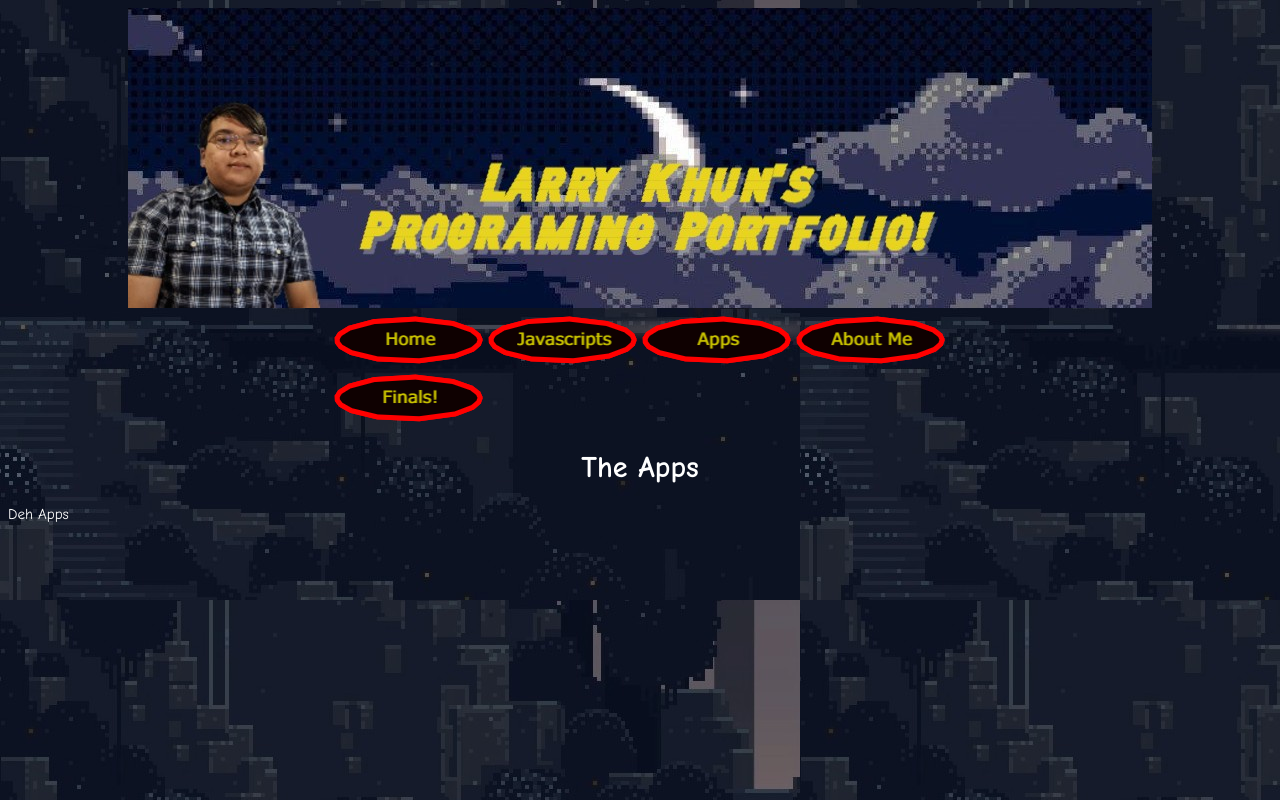
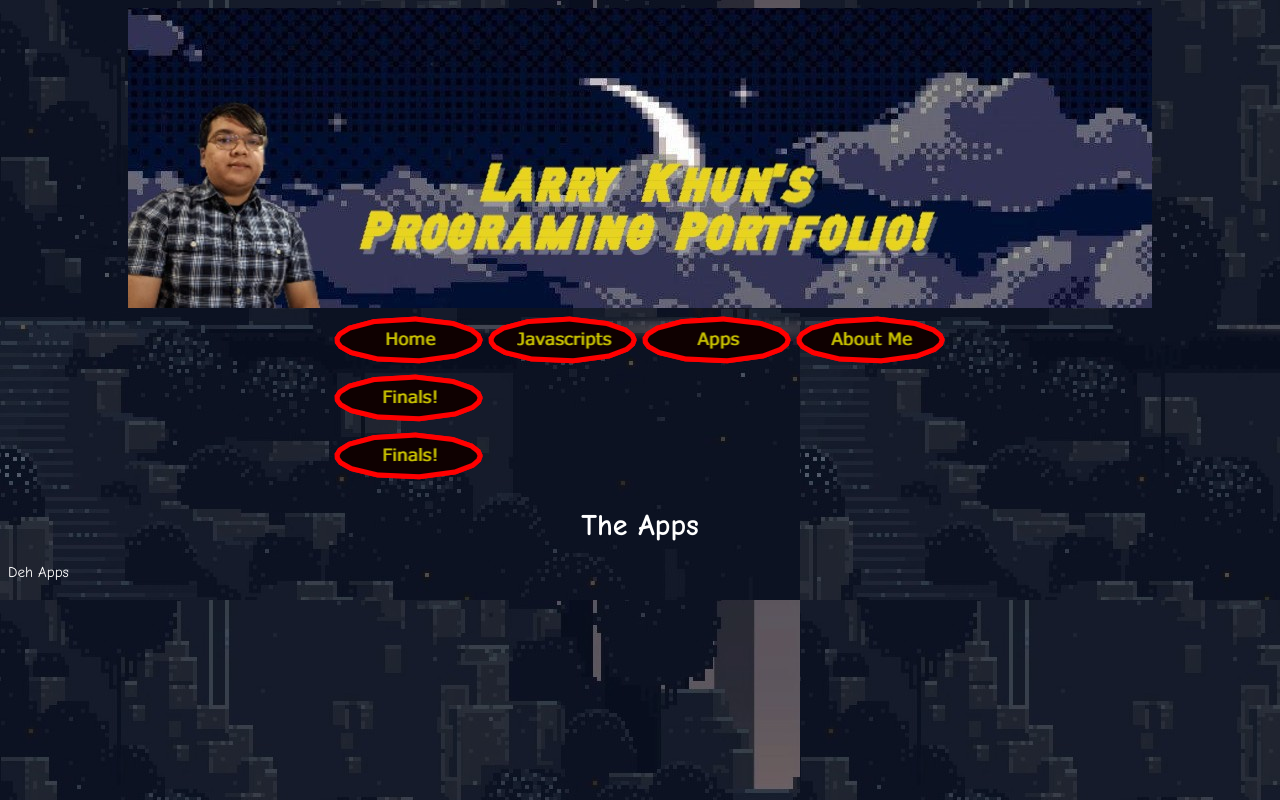
Before and after one commit to larryking500/larryking500.github.io, a plain HTML site: page apps.html in a window 1280 px wide. Drawn offline with Linux system fonts and the light colour scheme.

Commit message:
Update apps.html

```diff
--- a/apps.html
+++ b/apps.html
@@ -21,6 +21,9 @@
         <tr>
           <th> <a href="https://larryking500.github.io/finals.html"> <img src="finals.png" alt="finals"> </a> </th>
         </tr>
+        <tr>
+          <th> <a href="https://larryking500.github.io/finals.html"> <img src="finals.png" alt="finals"> </a> </th>
+        </tr>
       </thead>
     </table>
     <h1> The Apps </h1>
```
